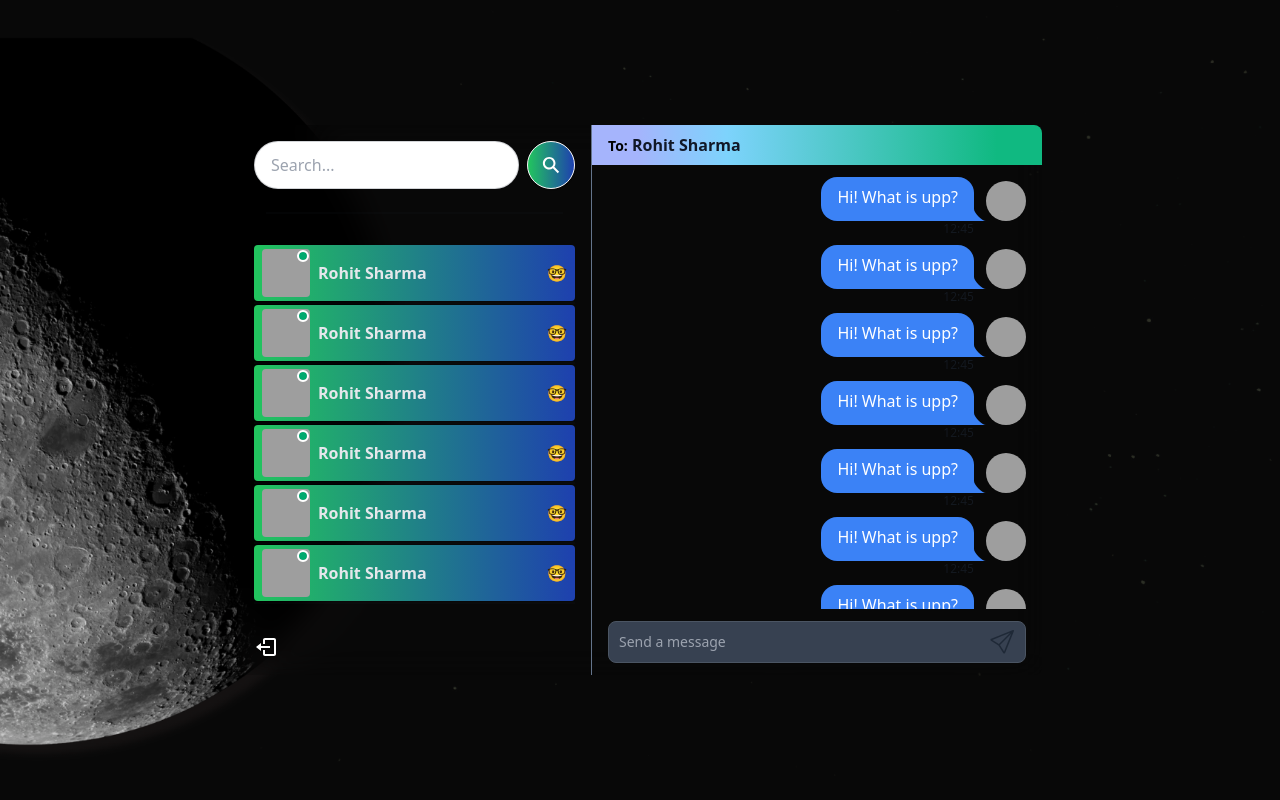
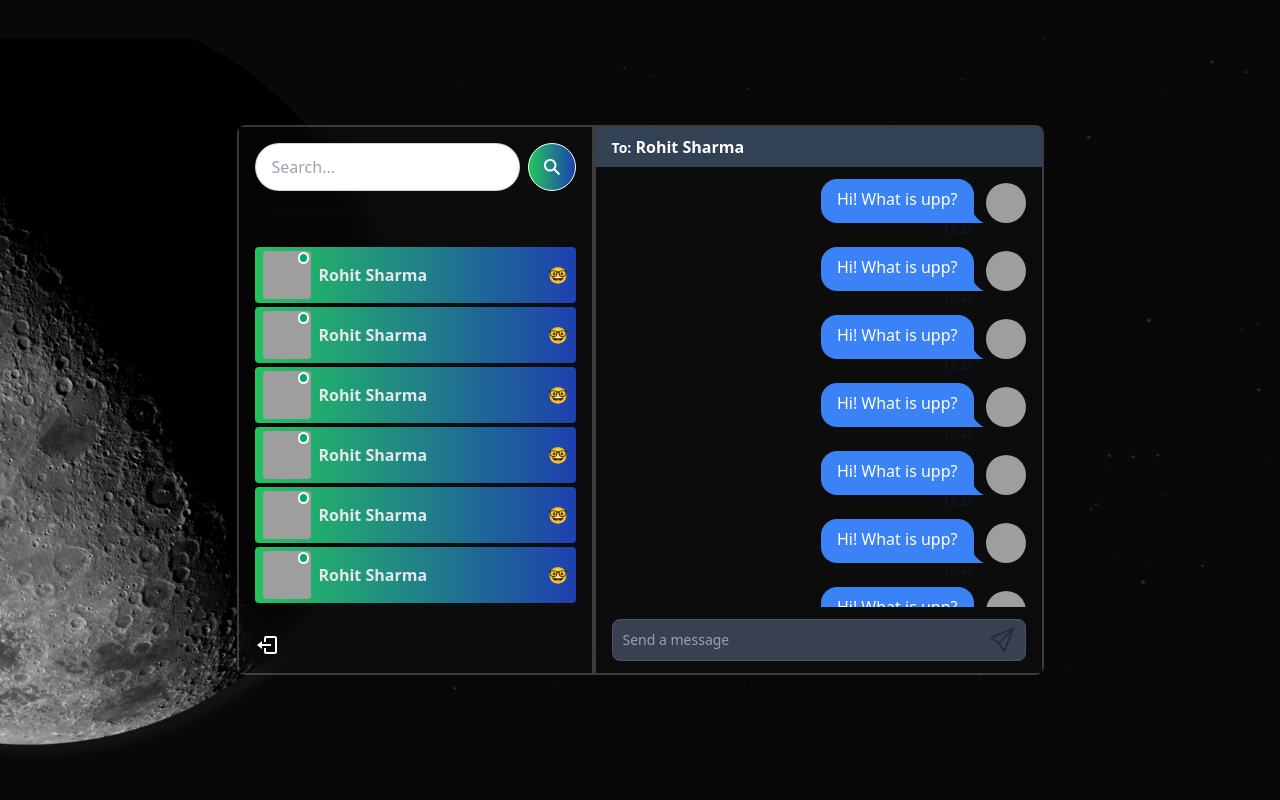
Before and after one commit to Piyunaga/Real_Time_Chat_Application, a React (Vite) app in the folder Frontend/: page / in a window 1280 px wide. Built offline with nearby package versions, Linux system fonts and the light colour scheme; grey boxes are pictures that could not be loaded.

Commit message:
Few changes in home page

```diff
--- a/Frontend/src/Components/Messages/MessageContainer.jsx
+++ b/Frontend/src/Components/Messages/MessageContainer.jsx
@@ -7,14 +7,14 @@ import {TiMessages} from "react-icons/ti";
 const MessageContainer = () => {
   const noChatSelected = false;
   return (
-        <div className="md:min-w-[450px] flex flex-col h-full ">
+        <div className="md:min-w-[450px] flex flex-col h-full "  style={{background:"rgba(238,237,228,0.02)", border:"2px solid rgba(255,255,255,0.2)", backdropFilter:"blur(6px)", }}>
         {noChatSelected ? (
           <NoChatSelected />
         ) : (
           <>
-            <div className="px-4 py-2 mb-2 bg-gradient-to-r from-indigo-300 from-10% via-sky-300 via-30% to-emerald-500 to-90% ... ">
-              <span className="label-text font-bold text-black">To:</span>{" "}
-              <span className="text-gray-900 font-bold">Rohit Sharma</span>
+            <div className="px-4 py-2 mb-2 bg-slate-700">
+              <span className="label-text font-bold text-white">To:</span>{" "}
+              <span className="text-white font-bold">Rohit Sharma</span>
             </div>
             <Messages />
             <MessageInput />
--- a/Frontend/src/Components/Navbar.jsx
+++ /dev/null
@@ -1,64 +0,0 @@
-import React, { useEffect } from "react";
-import "../App.css";
-const Navbar = () => {
-  // const [isSticky, setSticky] = useState(false);
-  // useEffect(() => {
-  //   const handleScroll = () => {
-  //     const offset = window.scrollY;
-  //     if (offset > 0) {
-  //       setSticky(true);
-  //     } else {
-  //       setSticky(false);
-  //     }
-  //   };
-
-  //   window.addEventListener("scroll", handleScroll);
-
-  //   return () => {
-  //     window.removeEventListener("scroll", handleScroll);
-  //   };
-  // }, []);
-
-  return (
-    <>
-      <div className="navbar bg-base-100 px-10">
-        <div className="flex-1">
-          <a className="btn btn-ghost text-xl">Chat Application</a>
-        </div>
-        <div className="flex-none">
-          <div className="dropdown dropdown-end"></div>
-          <div className="dropdown dropdown-end">
-            <div
-              tabIndex={0}
-              role="button"
-              className="btn btn-ghost btn-circle avatar"
-            >
-              <div className="w-10 rounded-full">
-                <img
-                  alt="Tailwind CSS Navbar component"
-                  src="https://daisyui.com/images/stock/photo-1534528741775-53994a69daeb.jpg"
-                />
-              </div>
-            </div>
-            <ul
-              tabIndex={0}
-              className="menu menu-sm dropdown-content mt-3 z-[1] p-2 shadow bg-base-100 rounded-box w-52"
-            >
-              <li>
-                <a className="justify-between">Profile</a>
-              </li>
-              <li>
-                <a>Home</a>
-              </li>
-              <li>
-                <a>Logout</a>
-              </li>
-            </ul>
-          </div>
-        </div>
-      </div>
-    </>
-  );
-};
-
-export default Navbar;
--- a/Frontend/src/Components/Navbar/Navbar.jsx
+++ b/Frontend/src/Components/Navbar/Navbar.jsx
@@ -61,7 +61,7 @@ const Navbar = () => {
           </div>
         </div>
       </div>
-      \
+
     </>
   );
 };
--- a/Frontend/src/Components/Sidebar/Sidebar.jsx
+++ b/Frontend/src/Components/Sidebar/Sidebar.jsx
@@ -5,7 +5,7 @@ import LogoutButton from './LogoutButton'
 
 const Sidebar = () => {
   return (
-    <div className='border-r border-slate-500 p-4 flex flex-col'>
+    <div className='border-r border-slate-500 p-4 flex flex-col'  style={{background:"rgba(238,237,228,0.02)", border:"2px solid rgba(255,255,255,0.2)", backdropFilter:"blur(6px)", }}>
       <SearchInput/>
       <div className='divider px-3 text-white'></div>
       <Conversations/>
--- a/Frontend/src/Pages/Home/Home.jsx
+++ b/Frontend/src/Pages/Home/Home.jsx
@@ -1,13 +1,18 @@
 import React from 'react'
 import Sidebar from '../../Components/Sidebar/Sidebar'
 import MessageContainer from '../../Components/Messages/MessageContainer'
+// import Navbar from '../../Components/Navbar/Navbar'
 
 const Home = () => {
   return (
+    <>
+
     <div className='flex sm:h-[450px] md:h-[550px] rounded-lg overflow-hidden bg-gray-400 bg-clip-padding backdrop-filter backdrop-blur-lg bg-opacity-0'>
 			<Sidebar />
 			<MessageContainer />
 		</div>
+
+        </>
   )
 }
 
```
